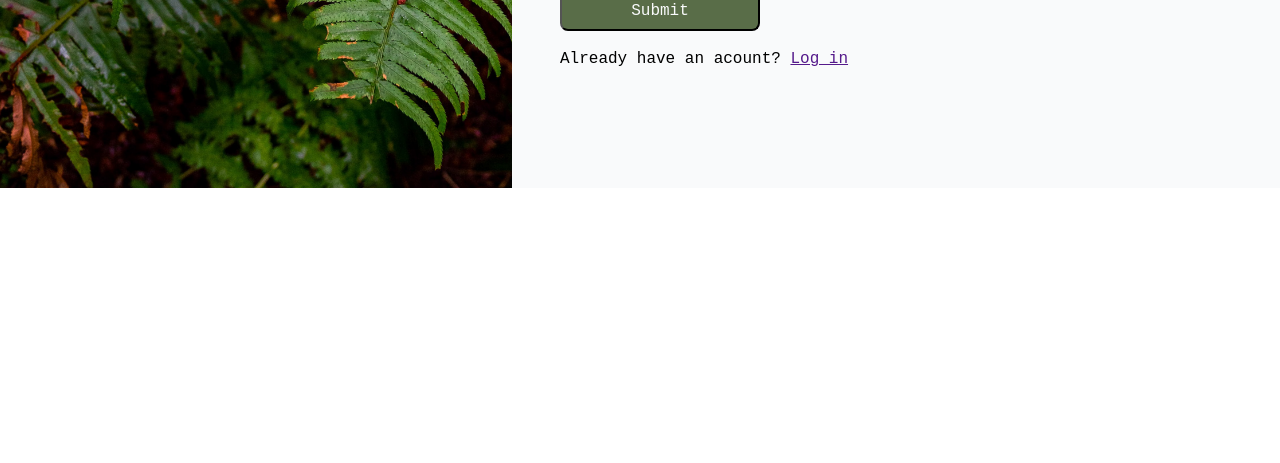
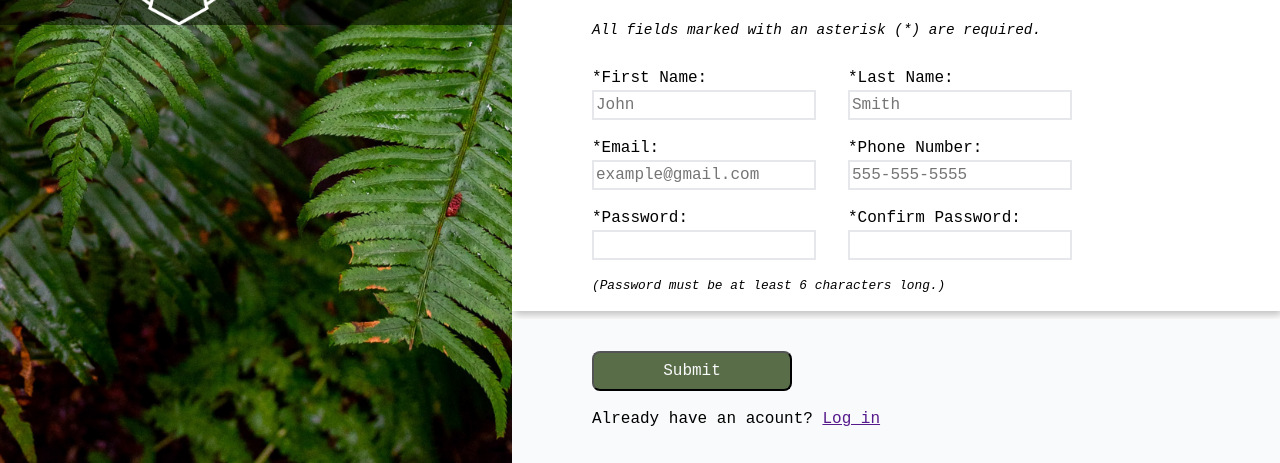
Before and after one commit to de3x/sign-up-form, a plain HTML site: page index.html in a window 1280 px wide. Shown: the part 612-1075 px from the top of the page. Before the commit the page ends 800 px from the top, so only its background shows below. Drawn offline with Linux system fonts and the light colour scheme.

Commit message:
Add feedback styles to form inputs

```diff
--- a/index.html
+++ b/index.html
@@ -29,34 +29,77 @@
         </div>
         <div class="form-area">
           <h3 class="call_to_action">Let's do this!</h3>
+          <p class="required_message">
+            <em> All fields marked with an asterisk (*) are required. </em>
+          </p>
           <form action="" method="post">
             <div class="form-wrapper">
               <div class="input_wrapper">
-                <label for="first_name">First Name:</label>
-                <input type="text" id="first_name" />
+                <label for="first_name">*First Name:</label>
+                <input
+                  type="text"
+                  id="first_name"
+                  minlength="1"
+                  maxlength="20"
+                  required
+                  placeholder="John"
+                />
               </div>
               <div class="input_wrapper">
-                <label for="last_name">Last Name:</label>
-                <input type="text" id="last_name" />
+                <label for="last_name">*Last Name:</label>
+                <input
+                  type="text"
+                  id="last_name"
+                  minlength="1"
+                  maxlength="20"
+                  required
+                  placeholder="Smith"
+                />
               </div>
               <div class="input_wrapper">
-                <label for="email">Email:</label>
-                <input type="email" id="email" />
+                <label for="email">*Email:</label>
+                <input
+                  type="email"
+                  id="email"
+                  required
+                  placeholder="example@gmail.com"
+                />
               </div>
               <div class="input_wrapper">
-                <label for="phone">Phone Number:</label>
-                <input type="tel" id="phone" />
+                <label for="phone">*Phone Number:</label>
+                <input
+                  type="tel"
+                  id="phone"
+                  placeholder="555-555-5555"
+                  minlength="1"
+                  required
+                />
               </div>
               <div class="input_wrapper">
-                <label for="password">Password:</label>
-                <input type="password" id="password" />
+                <label for="password">*Password:</label>
+                <input
+                  type="password"
+                  required
+                  id="password"
+                  placeholder=" "
+                  minlength="6"
+                />
               </div>
               <div class="input_wrapper">
-                <label for="confirm_password">Confirm Password:</label>
-                <input type="password" id="confirm_password" />
+                <label for="confirm_password">*Confirm Password:</label>
+                <input
+                  type="password"
+                  id="confirm_password"
+                  placeholder=" "
+                  required
+                  minlength="6"
+                />
               </div>
             </div>
           </form>
+          <p class="password_message">
+            <em> (Password must be at least 6 characters long.)</em>
+          </p>
         </div>
         <div class="submit-wrapper">
           <button class="submit">Submit</button>
--- a/styles.css
+++ b/styles.css
@@ -150,10 +150,22 @@ body {
 .intro_wrapper {
   padding: 16px;
   padding-right: 150px;
+  font-size: 1.5rem;
+  font-weight: 700;
+}
+
+.intro_p {
+  padding: 32px;
+  padding-top: 72px;
+}
+
+.second_p {
+  padding: 32px;
+  padding-top: 48px;
 }
 
 .form-area {
-  padding: 16px;
+  padding: 16px 48px;
   flex: 3;
   margin-bottom: 8px;
   box-shadow: 2px 4px 8px hsl(0deg 0% 0% / 0.25);
@@ -176,11 +188,12 @@ body {
 .submit-wrapper {
   flex: 4;
   background-color: #f9fafb;
-  padding: 48px;
+  padding: 32px 80px;
 }
 
 .call_to_action {
   padding: 16px 32px;
+  font-size: 1.5rem;
 }
 
 .second_p {
@@ -196,7 +209,42 @@ body {
   background-color: #596d48;
 }
 
+.required_message {
+  padding-left: 32px;
+  font-size: 0.9rem;
+}
+.password_message {
+  padding-left: 32px;
+  font-size: 0.8rem;
+  margin-top: -8px;
+}
+
+/* #password:invalid,
+#confirm_password:invalid {
+  border: 2px solid red;
+} */
+
+input {
+  border: 2px solid #e5e7eb;
+}
+
+input:focus {
+  outline: none !important;
+  border: 2px solid blue;
+}
 @font-face {
   font-family: Norse;
   src: url(fonts/Norse-Bold.otf);
 }
+
+input:valid {
+  background-color: #daebd2;
+}
+
+/* input:invalid {
+  border: 2px solid red;
+}
+ */
+input:not(:placeholder-shown):invalid {
+  border: 2px solid red;
+}
```
